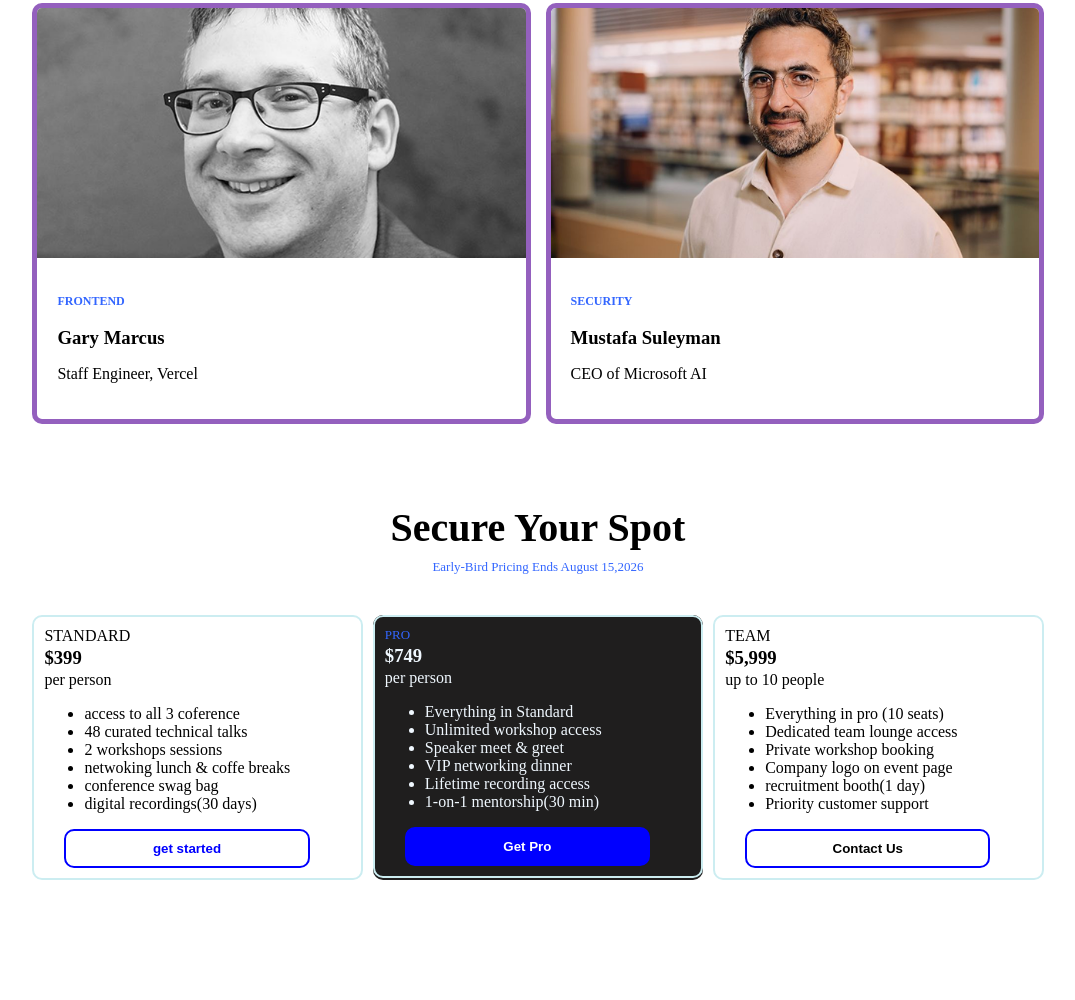
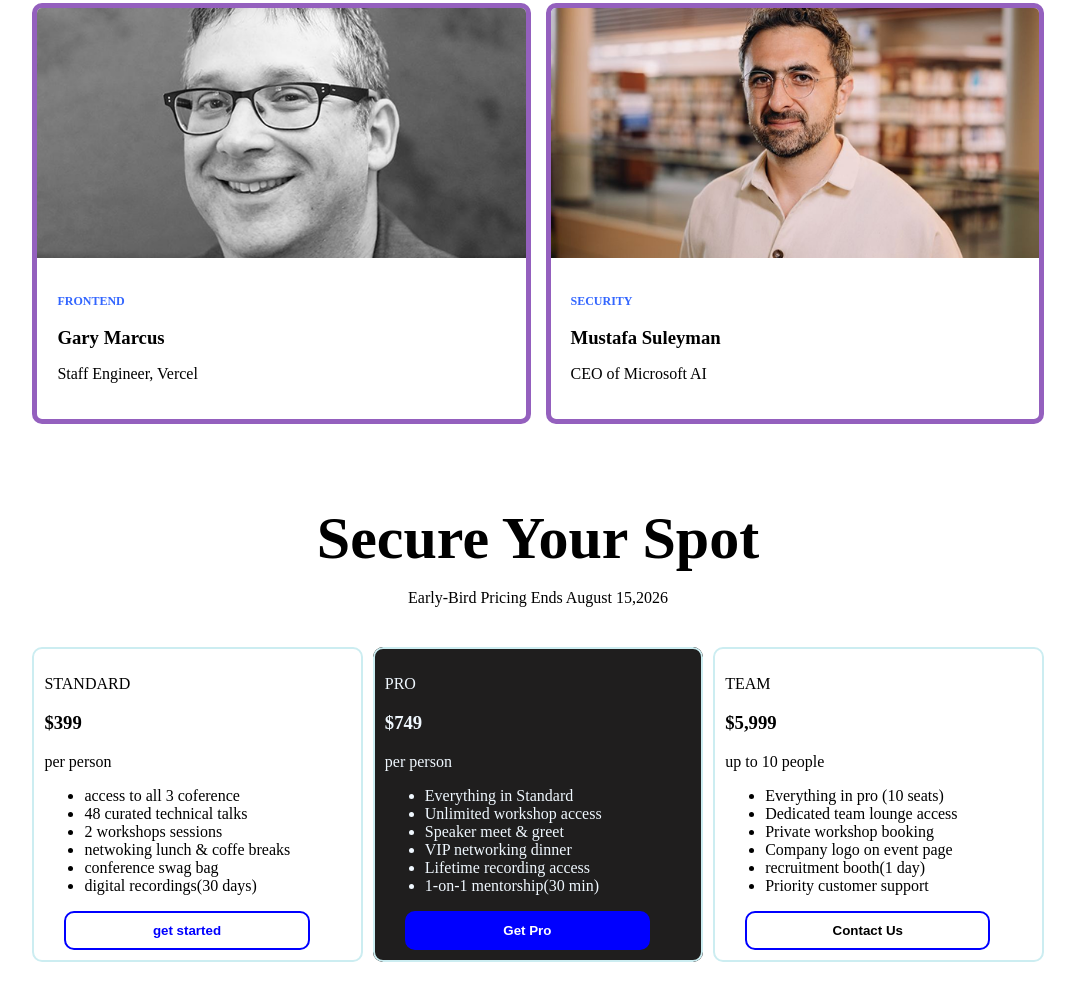
Before and after one commit to abdurrahman440/assignment-01, a plain HTML site: page index.html in a window 1280 px wide. Shown: the part 1394-2394 px from the top of the page, without its empty margins (102-1177 px from the left). Before the commit the page ends 2354 px from the top, so only its background shows below. Drawn offline with Linux system fonts and the light colour scheme; files whose address does not match are found by name.

Commit message:
price section updated

```diff
--- a/style.css
+++ b/style.css
@@ -159,12 +159,14 @@ text-transform: capitalize;
  overflow: hidden;
  object-fit: cover;
 
+
 }
 .card-2{
-    background-color: rgb(31, 30, 30);
+
     color: aliceblue;
     overflow: hidden;
     border-radius: 10px;
+      background-color: rgb(31, 30, 30);
 }
 .button-1{
 
@@ -198,20 +200,8 @@ font-weight: bold;
 border-radius: 10px;
 color: rgb(0, 0, 0);
 
+ }
+.category-1{
+    font-size:60px;
+    margin-bottom: 10px;
 }
-.category-1{
-    font-size:40px;
-    margin-bottom: 8px;
-}
-.category-2{
-    color: #3366ff;
-    font-size: small;
-  margin-top: 0;
-}
-.card-info p{
-
-    margin: 0;
-}
-.card-info h3{
-    margin: 2px 0;
-}
```
